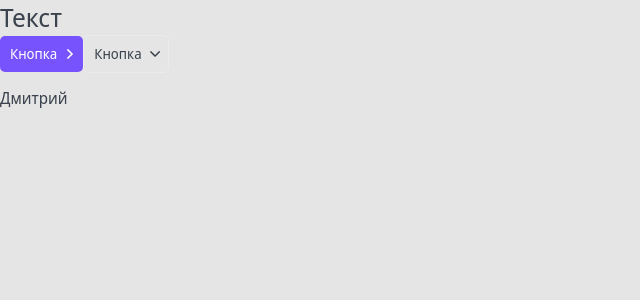
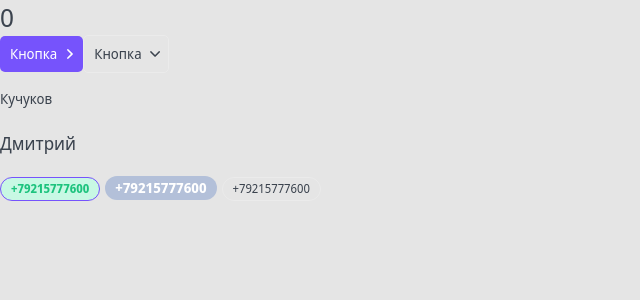
Before and after one commit to kuzmich84/top-app, a Next.js app: page / in a window 1280 px wide. Shown: the top 300 px of the page, without its empty margins (0-640 px from the left). Built offline with nearby package versions, Linux system fonts and the light colour scheme.

Commit message:
добавит svg star

```diff
--- a/components/Button/Button.module.css
+++ b/components/Button/Button.module.css
@@ -48,6 +48,7 @@
 .ghost:hover svg {
 	fill: var(--white);
 }
+
 .primary svg {
 	fill: var(--white);
 }
--- a/components/index.tsx
+++ b/components/index.tsx
@@ -1,3 +1,4 @@
 export * from "./Htag/Htag"
 export  * from "./Button/Button"
 export * from "./P/P"
+export * from "./Tag/Tag"
--- a/pages/index.tsx
+++ b/pages/index.tsx
@@ -1,14 +1,28 @@
 import type {NextPage} from 'next'
-import {Button, Htag, P} from '../components/';
+import {Button, Htag, P, Tag} from '../components/'
+import {useEffect, useState} from "react"
 
 
 const Home: NextPage = (): JSX.Element => {
+
+    const [counter, setCounter] = useState<number>(0)
+    useEffect(()=>{
+        console.log(`counter`, counter)
+        return function cleanup(){
+            console.log(`Unmount`, counter)
+        }
+    },[counter])
+
     return (
         <div>
-            <Htag>Текст</Htag>
-            <Button appearance='primary' arrow='right'>Кнопка</Button>
+            <Htag>{counter}</Htag>
+            <Button appearance='primary' arrow='right' onClick={() => setCounter(x => x + 1)}>Кнопка</Button>
             <Button appearance='ghost' arrow="down">Кнопка</Button>
-            <P fontSize="18">Дмитрий</P>
+            <P size="s">Кучуков</P>
+            <P size="l">Дмитрий</P>
+            <Tag color='green' size="s">+79215777600</Tag>
+            <Tag color='red' size="m">+79215777600</Tag>
+            <Tag size="s">+79215777600</Tag>
         </div>
     )
 }
```
Also changed, not shown: components/Rating/star.svg (added). Lines whose indentation alone changed are shown as unchanged.
